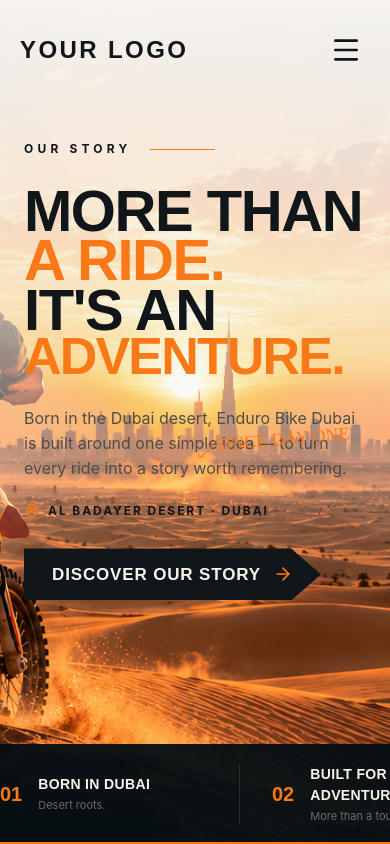
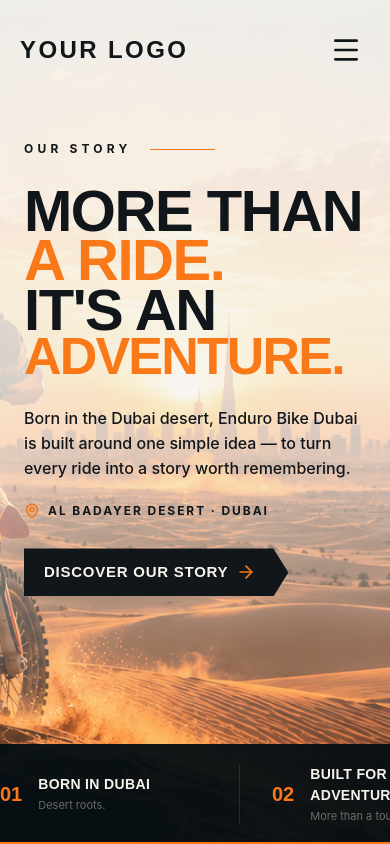
Before and after one commit to rameezwangde/Dirt-Bike, a React app: page /about in a window 390 px wide. Shown: the top 844 px of the page. Built offline with nearby package versions, Linux system fonts and the light colour scheme; the HTML template or start-up script is replaced by a standard one.

Commit message:
feat: add AboutHero component for the about page

```diff
--- a/src/components/AboutHero.jsx
+++ b/src/components/AboutHero.jsx
@@ -15,7 +15,7 @@
       />
 
       {/* Mobile Text Readability Gradient */}
-      <div className="absolute inset-0 z-[1] md:hidden bg-gradient-to-b from-[#F7F4EE] via-[#F7F4EE]/70 to-transparent h-[70%]" />
+      <div className="absolute inset-0 z-[1] md:hidden bg-gradient-to-b from-[#F7F4EE]/95 via-[#F7F4EE]/85 to-[#F7F4EE]/10 h-[90%]" />
 
       {/* Background decorative contours (z-index: 1) */}
       <div className="absolute top-0 left-0 w-[45%] h-full opacity-5 pointer-events-none mix-blend-overlay z-[1]">
@@ -49,22 +49,11 @@
             <span className="block text-[#F97818] tracking-[-0.035em] text-[52px] md:text-[clamp(64px,4.8vw,88px)]">ADVENTURE.</span>
           </h1>
 
-          {/* Handwritten Accent */}
-          <div
-            className="absolute z-10 right-4 top-[240px] md:left-[480px] md:top-[220px]"
-            style={{ transform: 'rotate(-5deg)' }}
-          >
-            <span className="font-marker text-[#F97818] text-[18px] whitespace-nowrap">
-              SINCE DAY ONE
-            </span>
-            <svg width="30" height="30" viewBox="0 0 100 100" className="absolute -left-6 top-1 stroke-[#F97818] fill-none stroke-[3] rotate-[130deg]">
-              <path d="M10,50 Q40,40 80,60 M70,50 L80,60 L70,70" />
-            </svg>
-          </div>
+
         </div>
 
         {/* Description */}
-        <p className="font-inter text-[16px] font-normal leading-[1.55] text-[#4D4D49] max-w-[520px] mt-[28px]">
+        <p className="font-inter text-[16px] font-medium leading-[1.55] text-[#11161A] max-w-[520px] mt-[28px]">
           Born in the Dubai desert, Enduro Bike Dubai is built around one simple idea — to turn every ride into a story worth remembering.
         </p>
 
@@ -79,13 +68,13 @@
         {/* CTA Button (z-index: 20) */}
         <div className="mt-[28px] relative z-20 self-start">
           <button
-            className="h-[52px] px-[28px] bg-[#11161A] text-[#F7F4EE] hover:bg-[#F97818] hover:text-[#11161A] transition-colors duration-300 flex items-center gap-3 group"
-            style={{ clipPath: 'polygon(0 0, 90% 0, 100% 50%, 90% 100%, 0 100%)' }}
+            className="h-[48px] md:h-[52px] pl-[20px] md:pl-[28px] pr-[32px] md:pr-[40px] bg-[#11161A] text-[#F7F4EE] hover:bg-[#F97818] hover:text-[#11161A] transition-colors duration-300 flex items-center gap-2 md:gap-3 group whitespace-nowrap"
+            style={{ clipPath: 'polygon(0 0, calc(100% - 15px) 0, 100% 50%, calc(100% - 15px) 100%, 0 100%)' }}
           >
-            <span className="font-barlow text-[17px] font-extrabold tracking-[0.05em] uppercase">
+            <span className="font-barlow text-[15px] md:text-[17px] font-extrabold tracking-[0.05em] uppercase">
               DISCOVER OUR STORY
             </span>
-            <ArrowRight className="text-[#F97818] group-hover:text-[#11161A] transform group-hover:translate-x-[5px] transition-all duration-300" size={20} />
+            <ArrowRight className="text-[#F97818] group-hover:text-[#11161A] transform group-hover:translate-x-[5px] transition-all duration-300 flex-shrink-0" size={20} />
           </button>
         </div>
 
```
